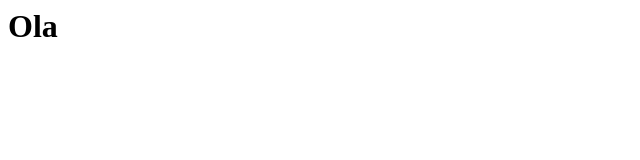
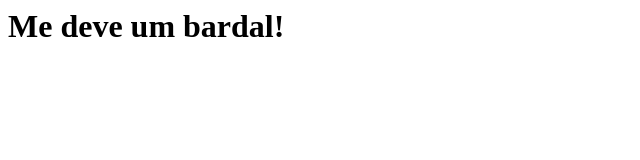
Before and after one commit to alikandrew/alikandrew.github.io, a plain HTML site: page index.html in a window 1280 px wide. Shown: the whole page, without its empty margins (0-640 px from the left). Drawn offline with Linux system fonts and the light colour scheme.

Commit message:
mensagem para Dagny

```diff
--- a/index.html
+++ b/index.html
@@ -1 +1 @@
-<h1>Ola </h1>
+<h1>Me deve um bardal! </h1>
```
